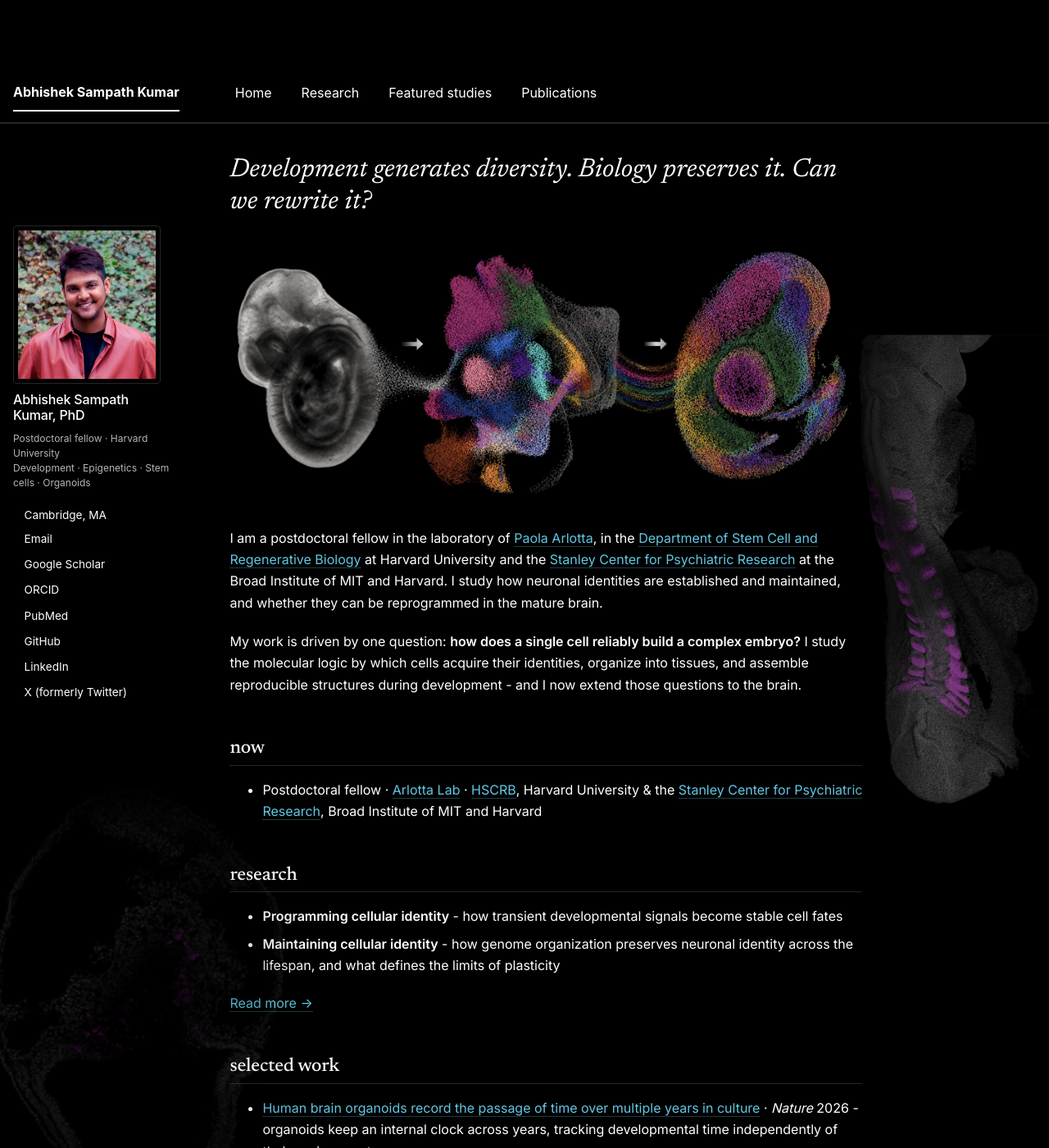
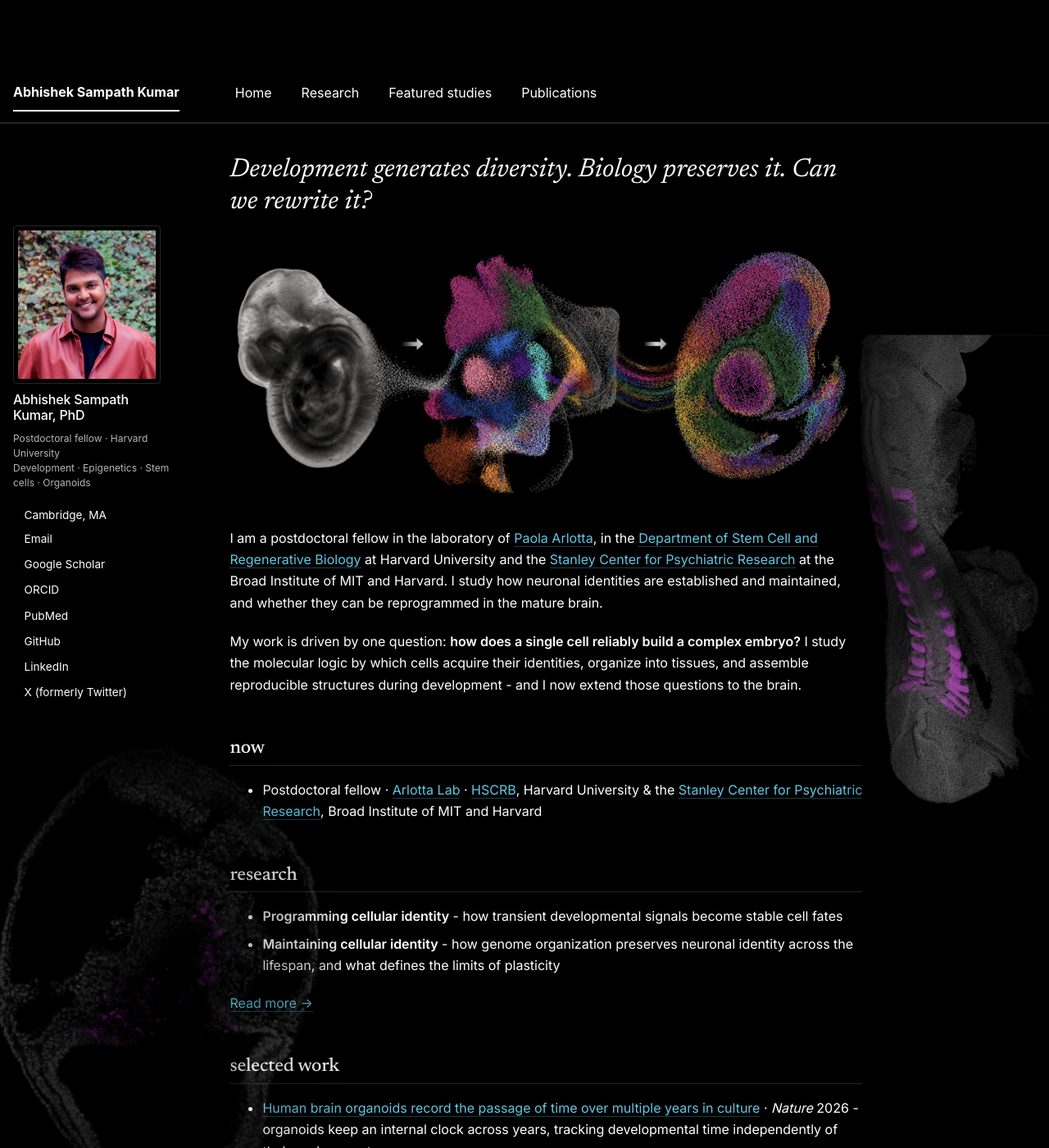
Before and after one commit to AbhiSampathKumar/abhisampathkumar.github.io, a Jekyll site: the page built from _pages/about.md, in a window 1280 px wide and 1400 px high. Shown: the whole window at 82% size. Built offline with Jekyll 4.4.1, drawn with Linux system fonts in a browser that asks for light colours; a script that is not in the unit is left out.

Commit message:
Add files via upload

```diff
--- a/_includes/head/custom.html
+++ b/_includes/head/custom.html
@@ -241,7 +241,7 @@
     height: 100vh;
     z-index: 0;
     pointer-events: none;
-    opacity: 0.5;
+    opacity: 0.62;
     background-image: var(--side-img);
     background-repeat: no-repeat;
     background-size: contain;
@@ -272,16 +272,16 @@
     position: fixed;
     z-index: 0;
     pointer-events: none;
-    opacity: 0.16;
-    width: 42vw;
-    max-width: 620px;
+    opacity: 0.26;          /* the dial: ~0.3 is where body text starts to suffer */
+    width: 46vw;
+    max-width: 700px;
     aspect-ratio: 1;
     background-image: var(--backdrop-img);
     background-repeat: no-repeat;
     background-size: contain;
     background-position: center;
-    -webkit-mask-image: radial-gradient(closest-side, #000 40%, transparent 100%);
-    mask-image: radial-gradient(closest-side, #000 40%, transparent 100%);
+    -webkit-mask-image: radial-gradient(closest-side, #000 52%, transparent 100%);
+    mask-image: radial-gradient(closest-side, #000 52%, transparent 100%);
   }
 
   .backdrop--tr { top: -6vh;  right: -8vw; }
@@ -289,7 +289,7 @@
   .backdrop--bl { bottom: -6vh; left: -8vw; }
   .backdrop--tl { top: -8vh;  left: -6vw; }
   .backdrop--c  { top: 50%; left: 50%; transform: translate(-50%, -50%);
-                  width: 70vw; max-width: 900px; opacity: 0.1; }
+                  width: 74vw; max-width: 960px; opacity: 0.16; }
 
   /* keep the text above both decorative layers */
   #main,
@@ -305,7 +305,7 @@
 
   /* On phones a backdrop mostly gets in the way of reading */
   @media (max-width: 700px) {
-    .backdrop { opacity: 0.1; }
+    .backdrop { opacity: 0.15; }
   }
 
   /* Title sitting over the hero band */
```
